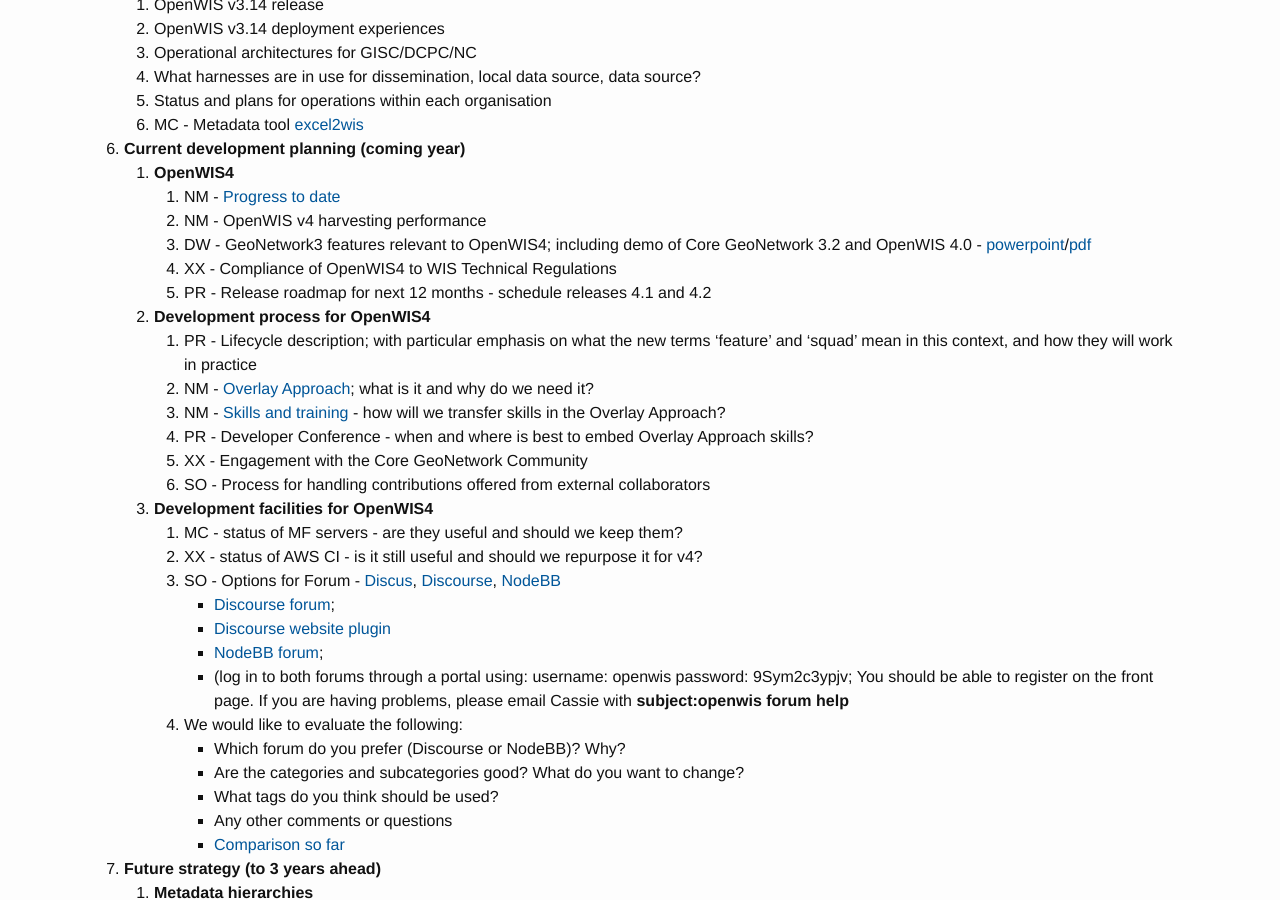
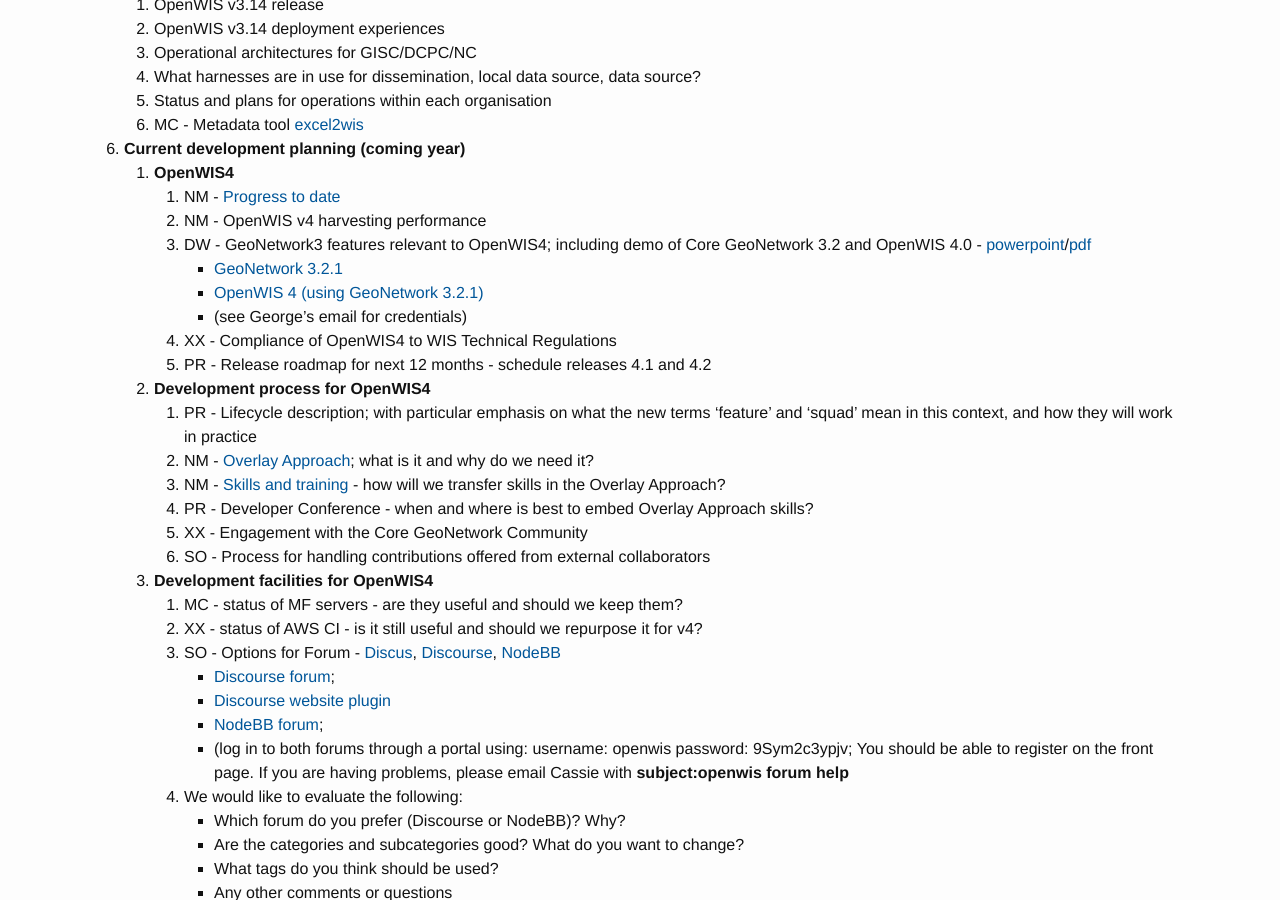
Before and after one commit to OpenWIS/openwis-documentation, a Jekyll site: the page built from _minutes/2017-02-23-Agenda-OpenWIS-Technical-Committee-2017-Mar-Toulouse.md, in a window 1280 px wide and 900 px high, scrolled down 500 px. Built offline with Jekyll 4.4.1, drawn with Linux system fonts in a browser that asks for light colours.

Commit message:
Added links to demo instances
into TC agenda

```diff
--- a/_minutes/2017-02-23-Agenda-OpenWIS-Technical-Committee-2017-Mar-Toulouse.md
+++ b/_minutes/2017-02-23-Agenda-OpenWIS-Technical-Committee-2017-Mar-Toulouse.md
@@ -23,10 +23,13 @@
     5. Status and plans for operations within each organisation
     6. MC - Metadata tool [excel2wis](https://github.com/OpenWIS/excel2wis)
 6. **Current development planning (coming year)**
-    4. **OpenWIS4**
+    1. **OpenWIS4**
         1. NM - [Progress to date]({{ site.baseurl | prepend: site.url }}/assets/TC201703-Progress-to-date.pdf)
         2. NM - OpenWIS v4 harvesting performance
         3. DW - GeoNetwork3 features relevant to OpenWIS4; including demo of Core GeoNetwork 3.2 and OpenWIS 4.0 - [powerpoint]({{ site.baseurl | prepend: site.url }}/assets/TC201703-GeoNetwork_Features.pptx)/[pdf]({{ site.baseurl | prepend: site.url }}/assets/TC201703-GeoNetwork_Features.pdf)
+            - [GeoNetwork 3.2.1](http://cgn-original.eurodyn.com:8080/geonetwork)
+            - [OpenWIS 4 (using GeoNetwork 3.2.1)](http://cgn-openwis.eurodyn.com/geonetwork)
+            - (see George's email for credentials)
         4. XX - Compliance of OpenWIS4 to WIS Technical Regulations
         5. PR - Release roadmap for next 12 months - schedule releases 4.1 and 4.2
     2. **Development process for OpenWIS4**
```
